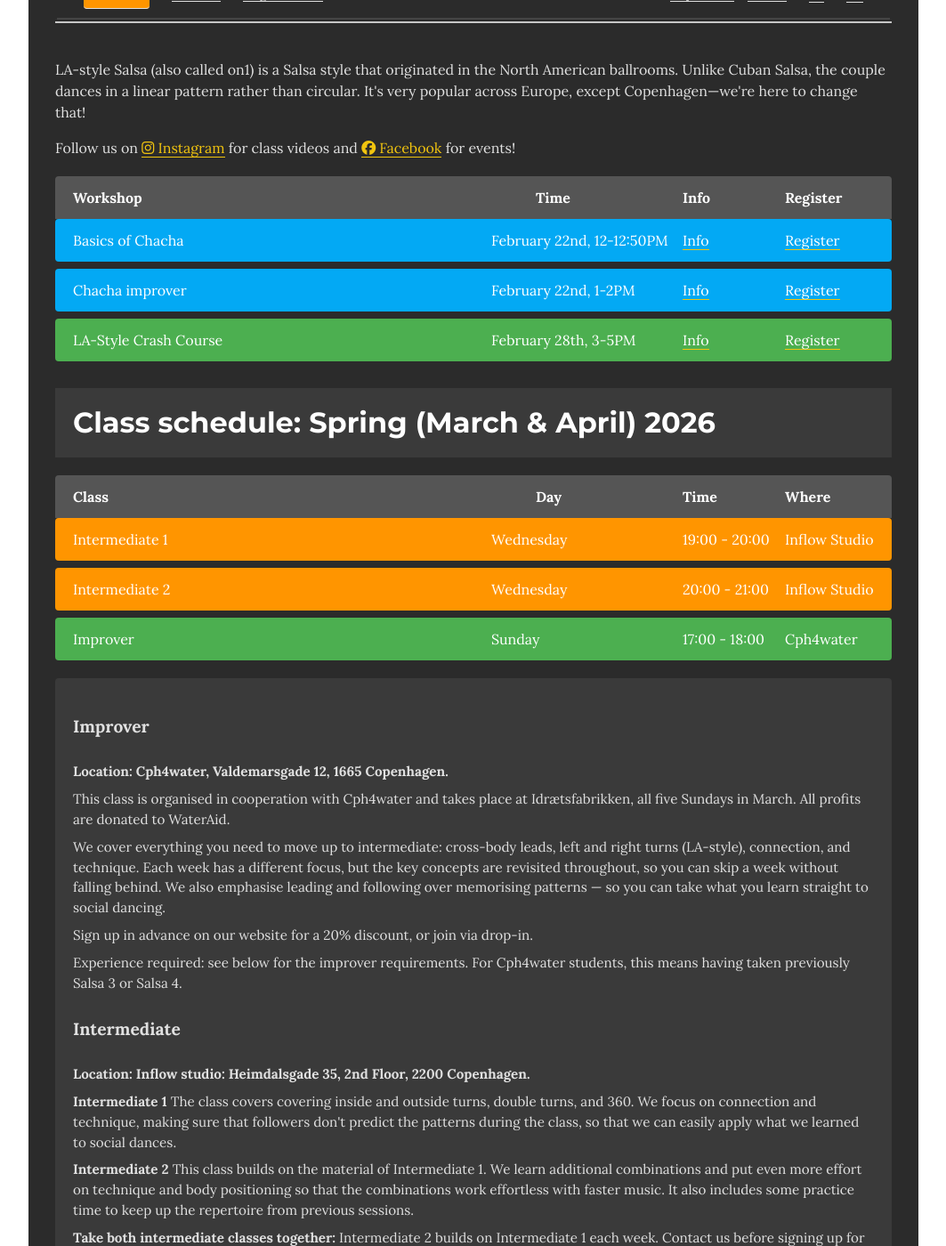
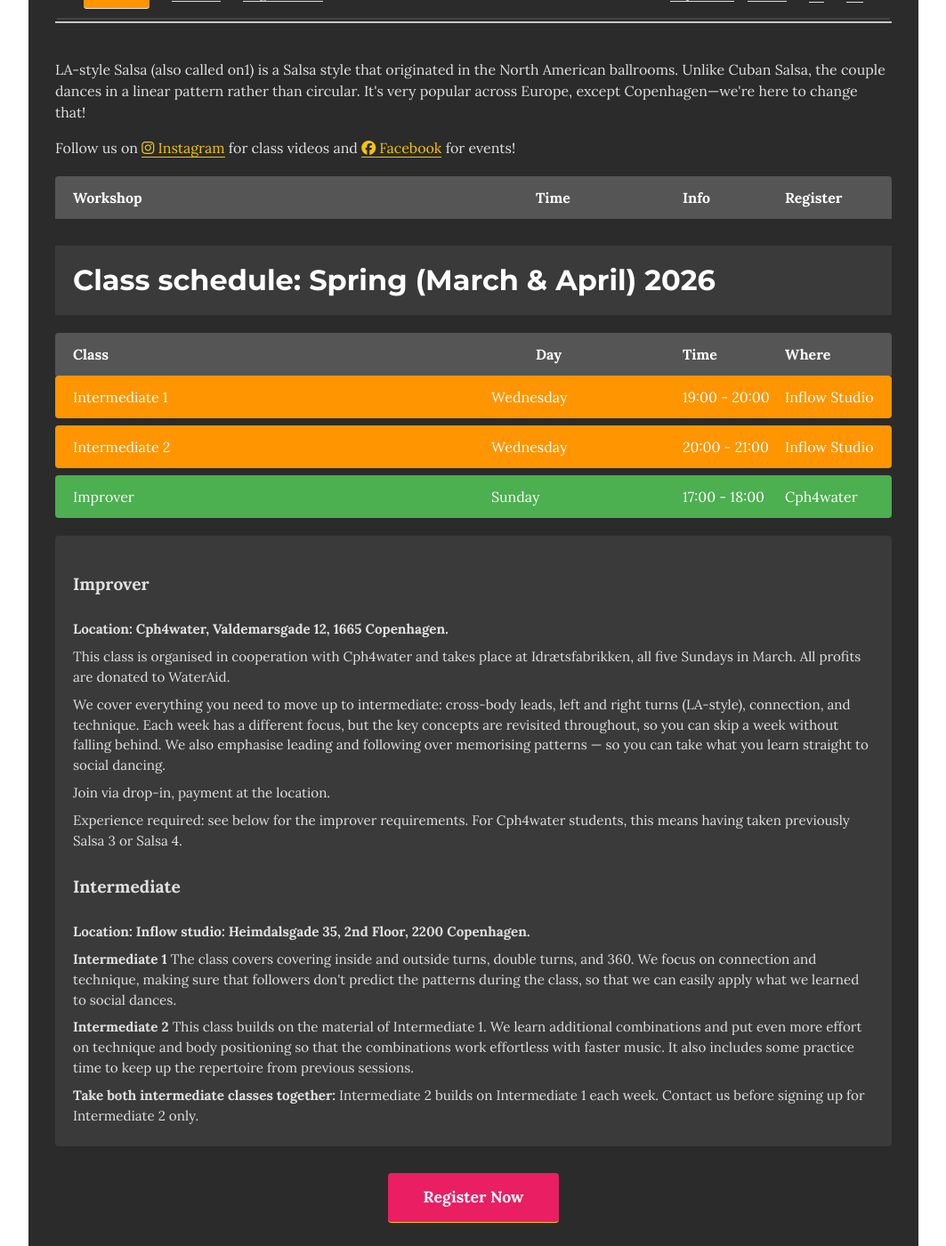
Before and after one commit to sdarougheh/salsalastyle, a Jekyll site: the page built from index.html, in a window 1280 px wide and 1400 px high, scrolled down 410 px. Shown: the whole window at 89% size, without its empty margins (108-1171 px from the left). Built offline with Jekyll 4.4.1, drawn with Linux system fonts in a browser that asks for light colours; comment, search, counter and statistics services are not loaded.

Commit message:
updates, remo

```diff
--- a/_data/workshops.yml
+++ b/_data/workshops.yml
@@ -1,21 +1,8 @@
 
 
 
-- title: "Basics of Chacha"
-  date: "February 22nd, 12-12:50PM"
-  level: "open"
-  url: "https://fb.me/e/42Wwh6NnC"
-  note: ""
-
-- title: "Chacha improver"
-  date: "February 22nd, 1-2PM"
-  level: "open"
-  url: "https://fb.me/e/42Wwh6NnC"
-  note: ""
-
-
-- title: "LA-Style Crash Course"
-  date: "February 28th, 3-5PM"
-  level: "improver"
-  url: "https://fb.me/e/4bGoOmDcP"
-  note: ""
+#- title: "Basics of Chacha"
+#  date: "February 22nd, 12-12:50PM"
+#  level: "open"
+#  url: "https://fb.me/e/42Wwh6NnC"
+#  note: ""
--- a/_includes/classes.html
+++ b/_includes/classes.html
@@ -41,7 +41,7 @@ This class is organised in cooperation with Cph4water and takes place at Idræts
   <p>
 We cover everything you need to move up to intermediate: cross-body leads, left and right turns (LA-style), connection, and technique. Each week has a different focus, but the key concepts are revisited throughout, so you can skip a week without falling behind. We also emphasise leading and following over memorising patterns — so you can take what you learn straight to social dancing.
 </p>
-  <p>Sign up in advance on our website for a 20% discount, or join via drop-in.</p>
+  <p>Join via drop-in, payment at the location.</p>
 <p>Experience required: see below for the improver requirements. For Cph4water students, this means having taken previously Salsa 3 or Salsa 4.</p>
 
   <h4>Intermediate</h4>
```
Also changed, not shown: registration.md (+0 -1 lines).
